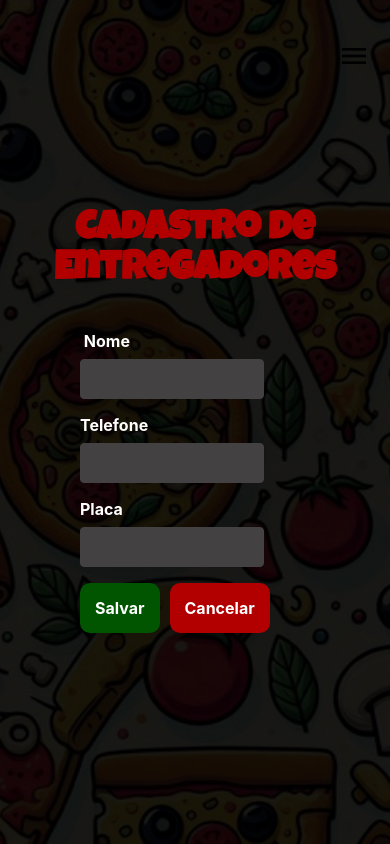
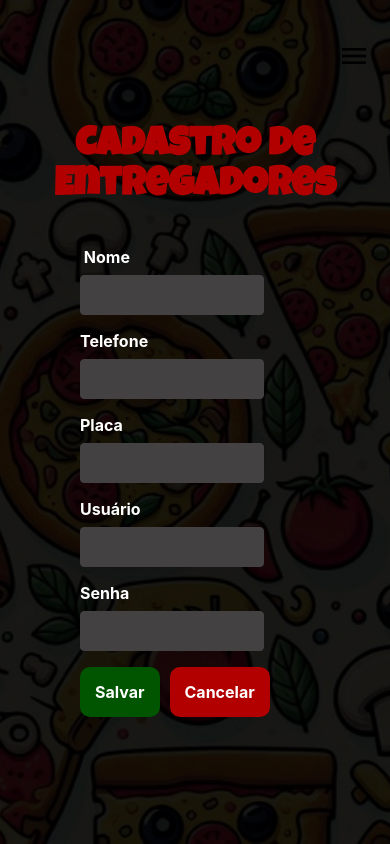
Before and after one commit to VLGallo/projeto-integrador-3, a React Native app in the folder front-end/: screen /TelaCadastro in a window 390 px wide. Built offline with nearby package versions, Linux system fonts and the light colour scheme.

Commit message:
ENH: Tela cadastro de motoboy com user e senha

```diff
--- a/front-end/src/telas/TelaCadastro.js
+++ b/front-end/src/telas/TelaCadastro.js
@@ -19,6 +19,8 @@ const TelaCadastro = () => {
   const [nome, setNome] = useState("");
   const [telefone, setTelefone] = useState("");
   const [placa, setPlaca] = useState("");
+  const [usuario, setUsuario] = useState("");
+  const [senha, setSenha] = useState("");
   const [isMobile, setIsMobile] = useState(false);
   const { isDarkMode, toggleTheme } = useTheme();
 
@@ -36,12 +38,34 @@ const TelaCadastro = () => {
   }, []);
 
   const handleSalvar = async () => {
+    if (!nome) {
+      alert("O campo Nome é obrigatório.");
+      return;
+    }
+
+    if (!usuario) {
+      alert("O campo Usuário é obrigatório.");
+      return;
+    }
+
+    if (telefone.length < 10 || telefone.length > 11) {
+      alert('O telefone deve conter 10 ou 11 dígitos.');
+      return;
+    }
+
+    if (placa.length !== 7) {
+      alert('A placa deve conter exatamente 7 caracteres.');
+      return;
+    }
+
     try {
       const response = await axios.post(BASE_URL + "/motoboy/add", {
         nome: nome,
         telefone: telefone,
         placa: placa,
         funcionario: 1,
+        usuario: usuario,
+        senha: senha,
       });
       console.log(response);
 
@@ -50,9 +74,11 @@ const TelaCadastro = () => {
         setNome("");
         setTelefone("");
         setPlaca("");
+        setUsuario("");
+        setSenha("");
       }
     } catch (error) {
-      console.log(error);
+      console.log("Erro ao cadastrar motoboy:", error.response.data);
     }
   };
 
@@ -60,6 +86,8 @@ const TelaCadastro = () => {
     setNome("");
     setTelefone("");
     setPlaca("");
+    setUsuario("");
+    setSenha("");
   };
 
   const styles = StyleSheet.create({
@@ -150,6 +178,25 @@ const TelaCadastro = () => {
               testID="placa-entregador-input"
             />
           </View>
+          <View>
+            <Text style={styles.label}>Usuário</Text>
+            <TextInput
+              style={styles.input}
+              value={usuario}
+              onChangeText={setUsuario}
+              testID="usuario-entregador-input"
+            />
+          </View>
+          <View>
+            <Text style={styles.label}>Senha</Text>
+            <TextInput
+              style={styles.input}
+              value={senha}
+              onChangeText={setSenha}
+              secureTextEntry={true}
+              testID="senha-entregador-input"
+            />
+          </View>
           <View style={{ flexDirection: "row" }}>
             <Pressable
               style={[styles.button, { marginRight: 10 }]}
@@ -180,6 +227,4 @@ const TelaCadastro = () => {
   );
 };
 
-
-
 export default TelaCadastro;
```
